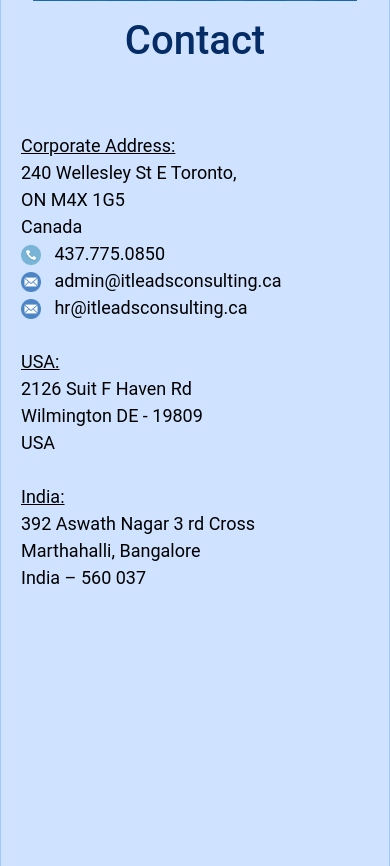
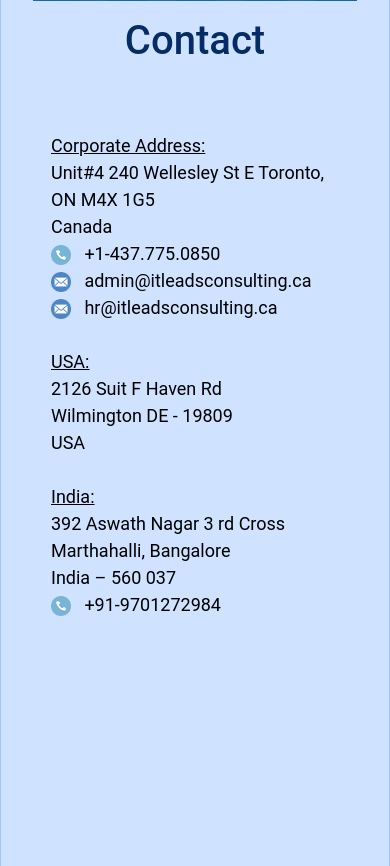
Before and after one commit to KalyanThatavarti/PyWebProject1.0, a Flask app: page /contact in a window 390 px wide. Shown: the part 372-1238 px from the top of the page. Run offline with Flask 3, Linux system fonts and the light colour scheme.

Commit message:
Cosmetic adjustments to contact page

```diff
--- a/templates/contact.html
+++ b/templates/contact.html
@@ -37,7 +37,9 @@
 
                  padding-bottom: 250px;
                       }
-
+p.ex1 {
+  margin-left: 30px;
+}
 </style>
 </head>
 
@@ -54,22 +56,22 @@
                  <h1 class="text-center mt-3 mb-3"> Contact</h1>
 
          <div class="row">
-             <div class="col-md-8">
+             <div class="col-md-4">
 
 
 
-<p class="text-left mt-4 mb-2">
+<p class="text-left mt-4 mb-2 ex1">
     <br>
     <span style="color:black">
         <u>Corporate Address:</u>
-    <br>240 Wellesley St E Toronto,</br>
+    <br>Unit#4 240 Wellesley St E Toronto,</br>
     ON M4X 1G5
         <br>
         Canada
     </span>
     <br>
     <img src="../static/phone.png" alt="Bootstrap" width="20" height="20">
-    <span style="color:black"> &nbsp 437.775.0850</span>
+    <span style="color:black"> &nbsp +1-437.775.0850</span>
     <br>
     <img src="../static/email.png" alt="Bootstrap" width="20" height="20">
     <span style="color:black"> &nbsp admin@itleadsconsulting.ca</span>
@@ -92,13 +94,17 @@
     Marthahalli, Bangalore
     <br>
     India – 560 037
+        <br>
+    <img src="../static/phone.png" alt="Bootstrap" width="20" height="20">
+    <span style="color:black"> &nbsp +91-9701272984</span>
+    <br>
         </span>
 </p>
 
              </div>
 
              <div class="col-md-4 d-none mt-4 d-md-block">
-               <iframe src="https://www.google.com/maps/embed?pb=!1m18!1m12!1m3!1d5772.047507563212!2d-79.3718703!3d43.668475799999996!2m3!1f0!2f0!3f0!3m2!1i1024!2i768!4f13.1!3m3!1m2!1s0x89d4cb51b52c7b0f%3A0x83acd16985ed1702!2s240%20Wellesley%20St%20E%20a%2C%20Toronto%2C%20ON%20M4X%201G5!5e0!3m2!1sen!2sca!4v1727983328798!5m2!1sen!2sca" width="500" height="500" style="border:0;" allowfullscreen="" loading="lazy" referrerpolicy="no-referrer-when-downgrade"></iframe>
+               <iframe src="https://www.google.com/maps/embed?pb=!1m18!1m12!1m3!1d5772.047507563212!2d-79.3718703!3d43.668475799999996!2m3!1f0!2f0!3f0!3m2!1i1024!2i768!4f13.1!3m3!1m2!1s0x89d4cb51b52c7b0f%3A0x83acd16985ed1702!2s240%20Wellesley%20St%20E%20a%2C%20Toronto%2C%20ON%20M4X%201G5!5e0!3m2!1sen!2sca!4v1727983328798!5m2!1sen!2sca" width="900" height="500" style="border:0;" allowfullscreen="" loading="lazy" referrerpolicy="no-referrer-when-downgrade"></iframe>
              </div>
 
 
```
